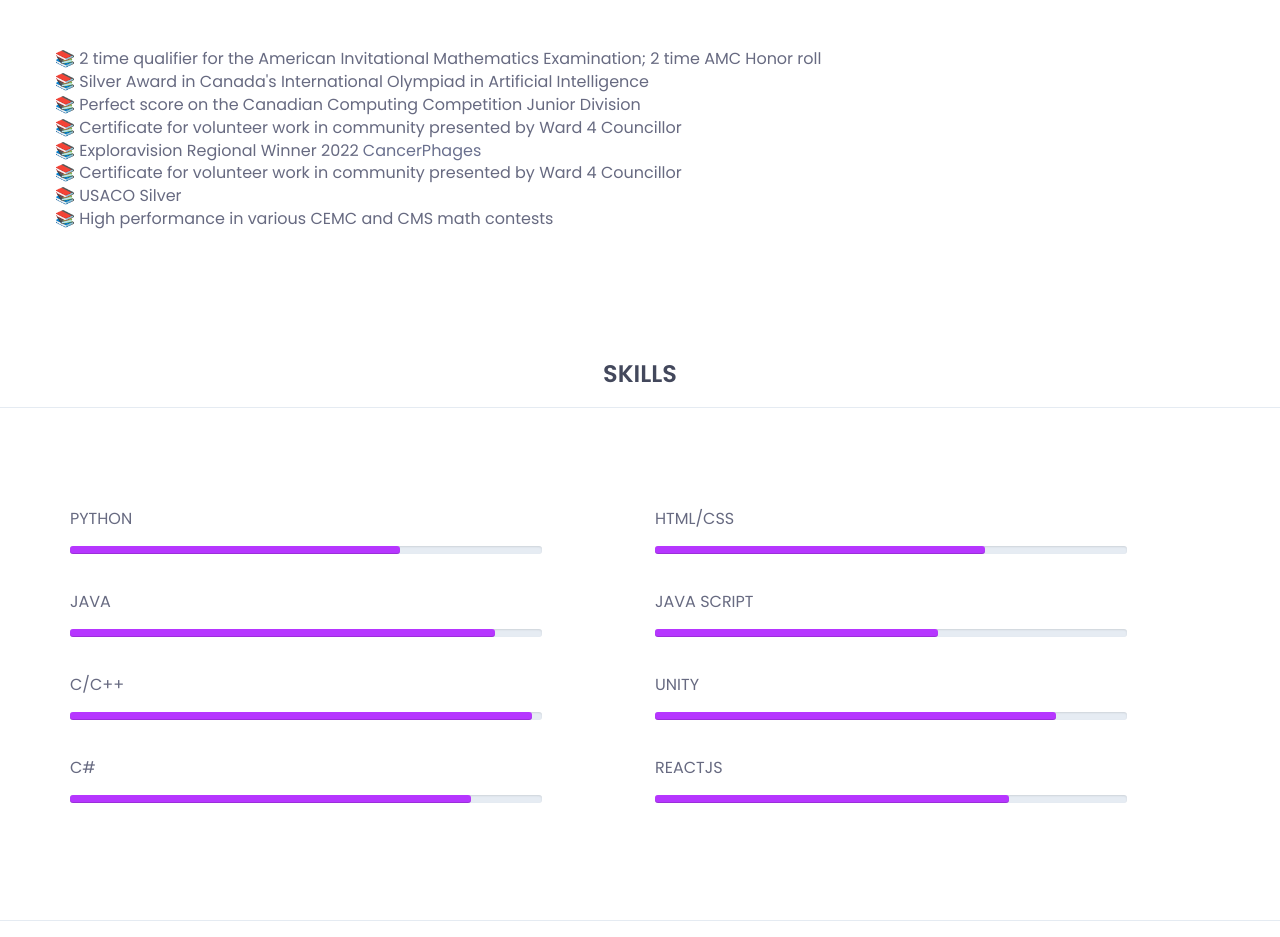
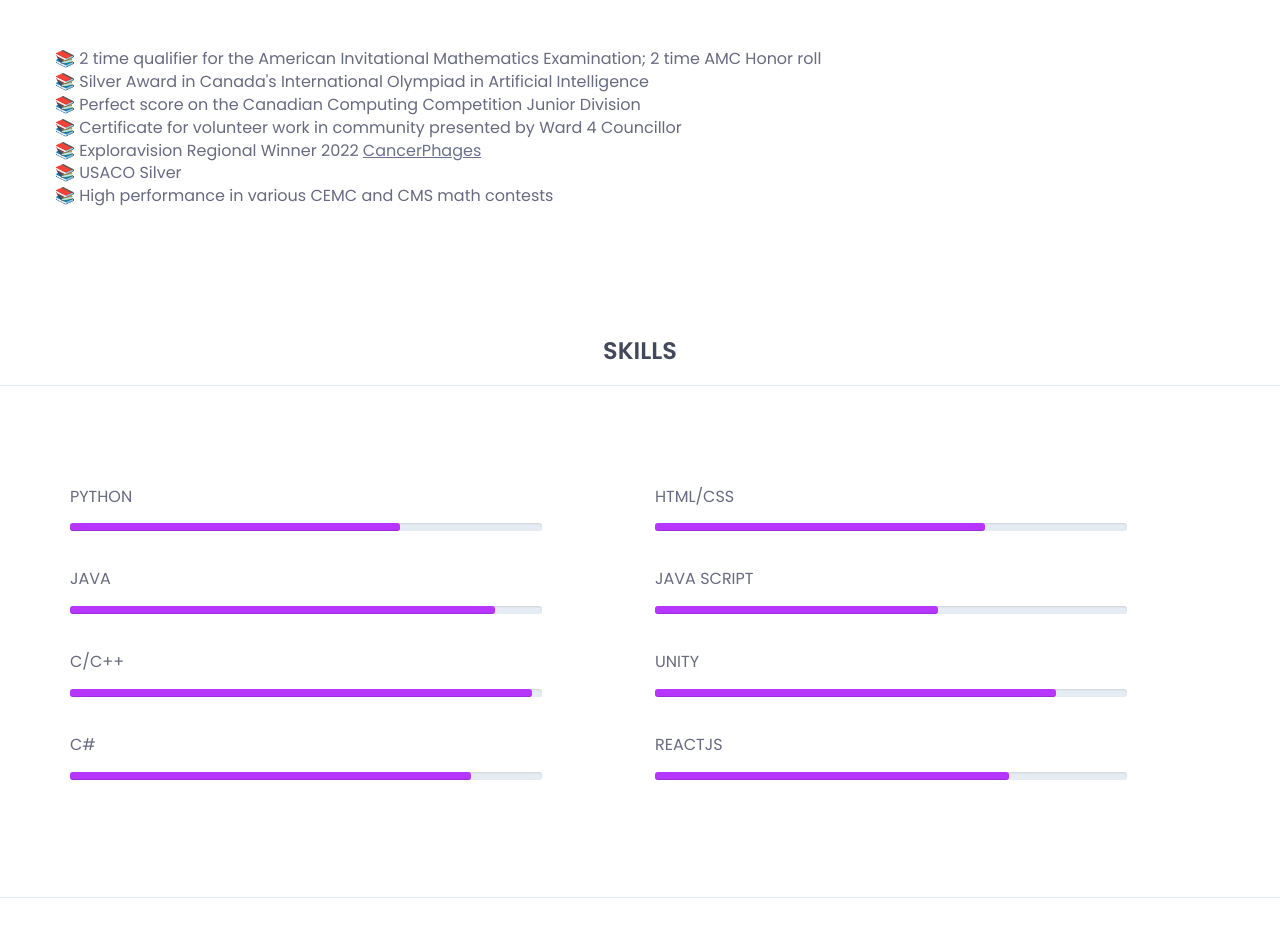
Before and after one commit to acise03/acise.club, a plain HTML site: page index.html in a window 1280 px wide. Shown: the part 2140-3077 px from the top of the page. Drawn offline with nearby package versions, Linux system fonts and the light colour scheme.

Commit message:
Update index.html

```diff
--- a/index.html
+++ b/index.html
@@ -217,8 +217,7 @@
 								<li>📚 Silver Award in Canada's International Olympiad in Artificial Intelligence</li>
 								<li>📚 Perfect score on the Canadian Computing Competition Junior Division</li>
 								<li>📚 Certificate for volunteer work in community presented by Ward 4 Councillor</li>
-								<li>📚 Exploravision Regional Winner 2022 <u><a href="https://linktr.ee/cancerphage">CancerPhages</a></li></u>
-								<li>📚 Certificate for volunteer work in community presented by Ward 4 Councillor</li>
+								<li>📚 Exploravision Regional Winner 2022 <a href="https://linktr.ee/cancerphage"><u>CancerPhages</u></a></li>
 								<li>📚 USACO Silver</li>
 								<li>📚 High performance in various CEMC and CMS math contests</li>
 
```
